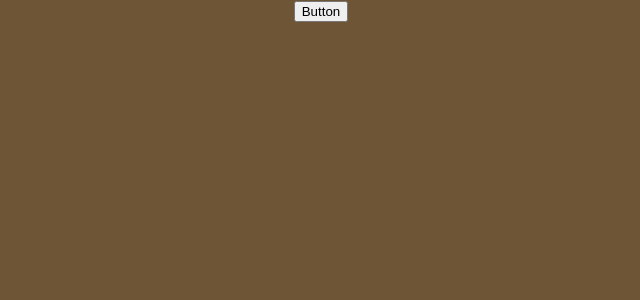
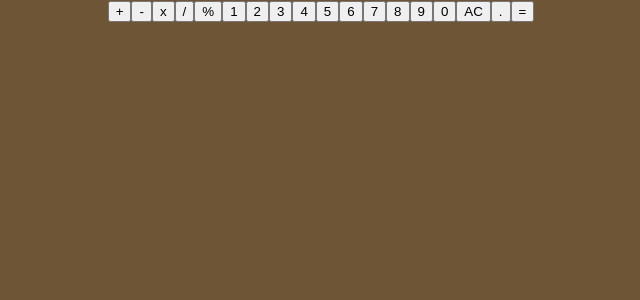
Before and after one commit to danifromecuador/freecodecamp-react-3-basic-calculator, a React (Create React App) app: page / in a window 1280 px wide. Shown: the top 300 px of the page, without its empty margins (319-959 px from the left). Built offline with nearby package versions, Linux system fonts and the light colour scheme.

Commit message:
Create all the buttons of the calculator

```diff
--- a/src/App.js
+++ b/src/App.js
@@ -4,7 +4,30 @@ import Button from './components/Button';
 function App() {
   return (
     <div className="App">
-      <Button />
+      <div className='display'></div>
+      <Button value="+"/>
+      <Button value="-"/>
+      <Button value="x"/>
+      <Button value="/"/>
+      <Button value="%"/>
+
+      <Button value="1"/>
+      <Button value="2"/>
+      <Button value="3"/>
+      <Button value="4"/>
+      <Button value="5"/>
+
+
+      <Button value="6"/>
+      <Button value="7"/>
+      <Button value="8"/>
+      <Button value="9"/>
+      <Button value="0"/>
+
+
+      <Button value="AC"/>
+      <Button value="."/>
+      <Button value="="/>
     </div>
   );
 }
--- a/src/components/Button.js
+++ b/src/components/Button.js
@@ -1,6 +1,6 @@
-const Button = () => {
+const Button = ({value}) => {
   return (
-    <button>Button</button>
+    <button>{value}</button>
   );
 };
 
```
